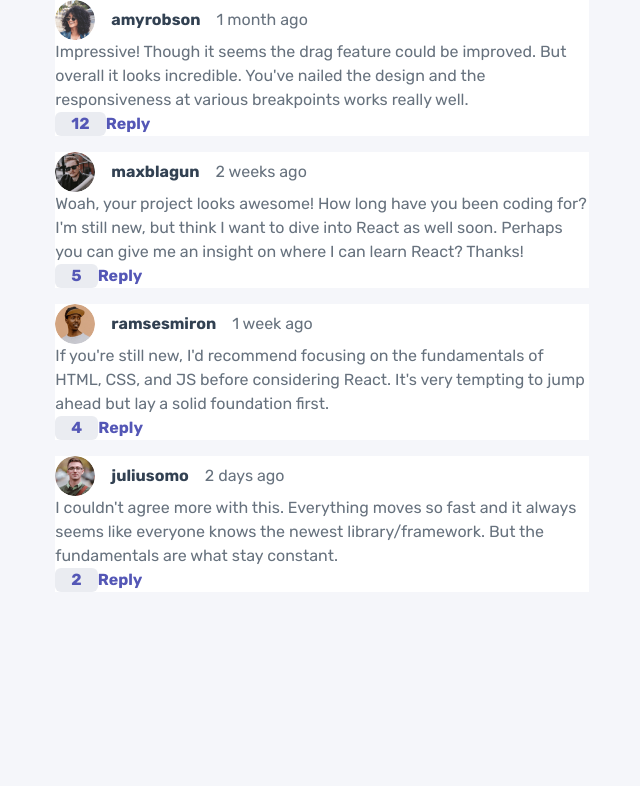
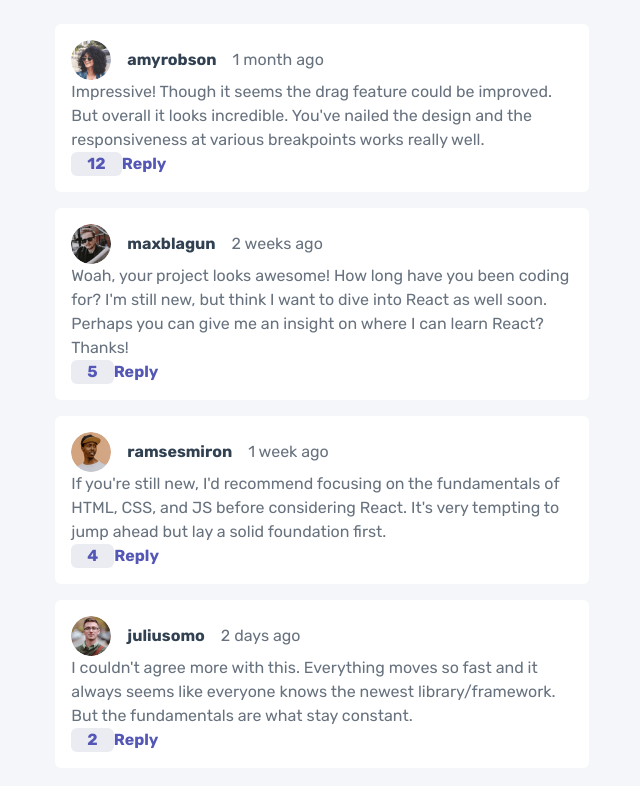
Before and after one commit to Silas310/interactive-comments-section, a React (Vite) app: page / in a window 1280 px wide. Shown: the top 786 px of the page, without its empty margins (318-958 px from the left). Built offline with nearby package versions, Linux system fonts and the light colour scheme.

Commit message:
style: add spacing to CommentSection and border/padding to Comment

```diff
--- a/src/components/Comment.jsx
+++ b/src/components/Comment.jsx
@@ -3,7 +3,7 @@ function Comment({ profileImage, username, comment, time, likes, replies }) {
   return (
     <>
       <section className="flex flex-col gap-4">
-        <div className="bg-white">
+        <div className="bg-white p-4 rounded-md">
           <div>
             <div className="flex items-center gap-4 mb-2">
               <img
@@ -16,7 +16,9 @@ function Comment({ profileImage, username, comment, time, likes, replies }) {
             </div>
             <p className="text-grey-500">{comment}</p>
           </div>
-          <button className="text-purple-600 font-bold bg-grey-100 px-4 rounded-md">{likes}</button>
+          <button className="text-purple-600 font-bold bg-grey-100 px-4 rounded-md">
+            {likes}
+          </button>
           <button className="text-purple-600 font-bold">Reply</button>
         </div>
 
--- a/src/components/CommentsSection.jsx
+++ b/src/components/CommentsSection.jsx
@@ -14,7 +14,7 @@ function CommentsSection() {
     <>
       <section
         className="flex flex-col gap-4 justify-center items-center max-md:max-w-11/12
-       md:max-w-8/12 lg:max-w-7/12 xl:max-w-5/12"
+       md:max-w-8/12 lg:max-w-7/12 xl:max-w-5/12 py-6 "
       >
         {data.comments.map((comment) => (
           <Comment
```
